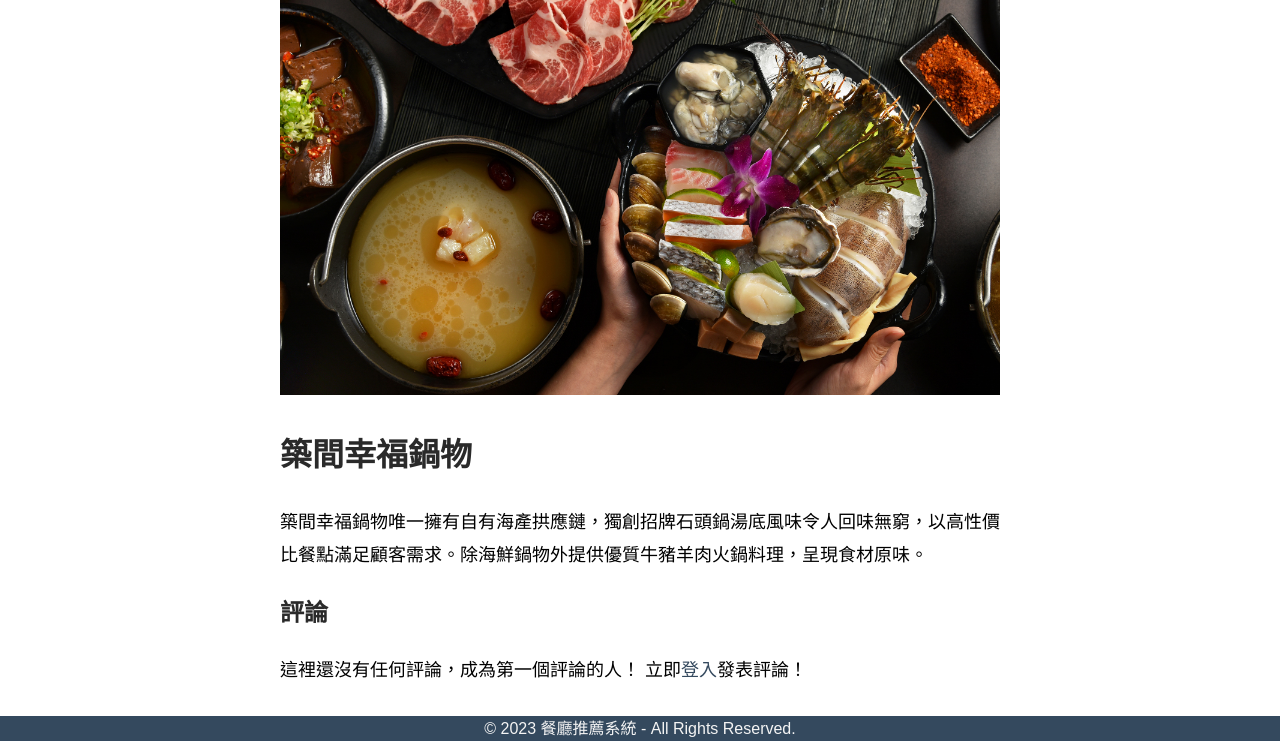
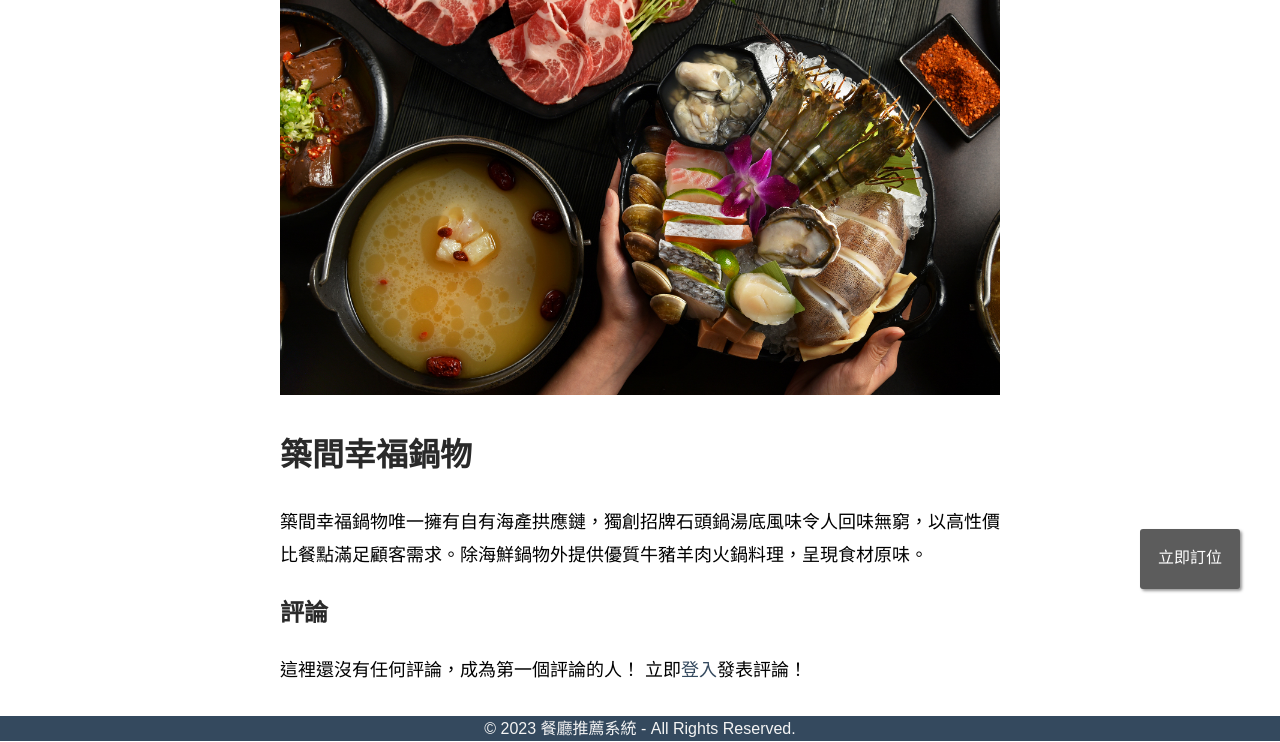
Before and after one commit to WayneRichen/restaurant, a PHP site: page /restaurant.php?id=1 in a window 1280 px wide. Shown: the part 171-913 px from the top of the page. Run offline with PHP 8.4, Linux system fonts and the light colour scheme; data comes from the database, SQL or seed files in the repository; data that the repository does not hold is empty.

Commit message:
Add reservation float button

```diff
--- a/index.css
+++ b/index.css
@@ -85,6 +85,10 @@
     width: 100%;
 }
 
+.restaurant-content > p > img {
+    width: 100%;
+}
+
 .restaurant-name {
     font-size: 32px;
     font-weight: bold;
@@ -129,3 +133,22 @@
     width: 100%;
     border-radius: .5em;
 }
+
+.float{
+    position: fixed;
+    width: 100px;
+    height: 60px;
+    bottom: 40px;
+    right: 40px;
+    background-color: #5c5c5c;
+    color:#FFF;
+    border-radius: 3px;
+    text-align: center;
+    box-shadow: 2px 2px 3px #999;
+    padding: 16px 0;
+    transition: all .3s ease-in-out;
+}
+
+.float:hover{
+    background-color: #b89760;
+}
--- a/restaurant.php
+++ b/restaurant.php
@@ -89,6 +89,9 @@ $conn->close(); // 關閉資料庫連線
             </div>
         </div> <!-- 結束div容器 -->
     </div>
+    <a href="/reservation.php?id=<?=$restaurant['id']?>" class="float"><!-- 連結至餐廳訂位頁面的按鈕，使用 PHP 的 $restaurant['id'] 變數取得餐廳 ID，並將其傳遞至 reservation.php 頁面進行處理，class="float" 則是為了讓按鈕浮動於畫面右下角。 -->
+        立即訂位
+    </a>
 </body> <!-- HTML 文件主要內容結束 -->
 <footer>
     &copy; <script>document.write(new Date().getFullYear())</script> 餐廳推薦系統 - All Rights Reserved. <!-- 設定頁尾版權資訊 -->
```
